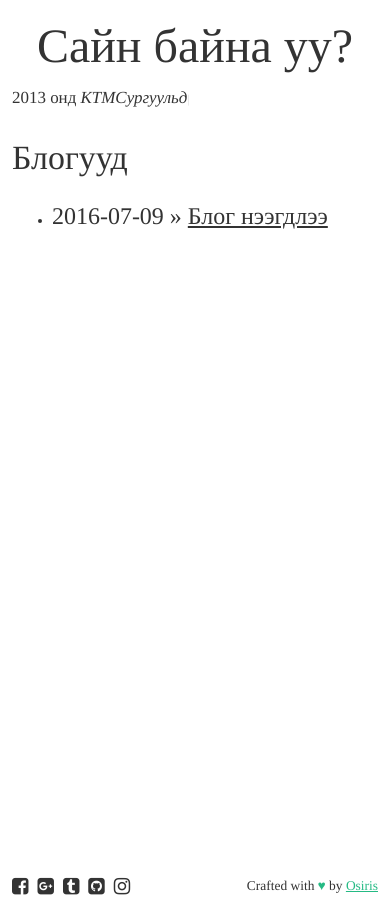
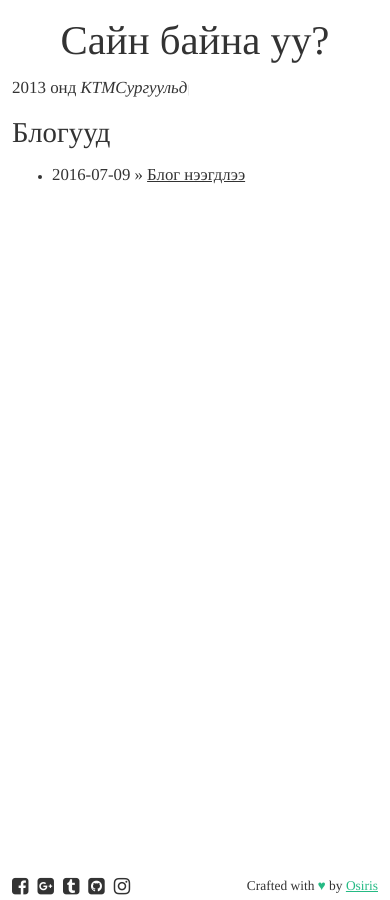
Before and after one commit to Ds3c-ctf-team/enkhee-Osiris.github.io-old, a Jekyll site: the page built from index.html, in a window 390 px wide. Built offline with Jekyll 4.4.1, drawn with Linux system fonts in a browser that asks for light colours; nearby versions of some CDN libraries.

Commit message:
Update layout

```diff
--- a/css/main.css
+++ b/css/main.css
@@ -136,6 +136,21 @@ footer .made-by {
     footer .px2{
         padding: 0 1rem;
     }
+    .container .measure h1 {
+        font-size:3.4rem;
+    }
+    .container .measure section.my2 {
+        margin-top: 1rem;
+        margin-bottom: 1rem;
+    }
+    section#blogs h2 {
+        font-size: 2.4rem;
+    }
+    section#blogs ul li h3 {
+        font-size: 1.4rem;
+        margin: 1rem 0 .5rem;
+        line-height: 1
+    }
     .post .measure a.h3{
         font-size: 1.4rem
     }
```
